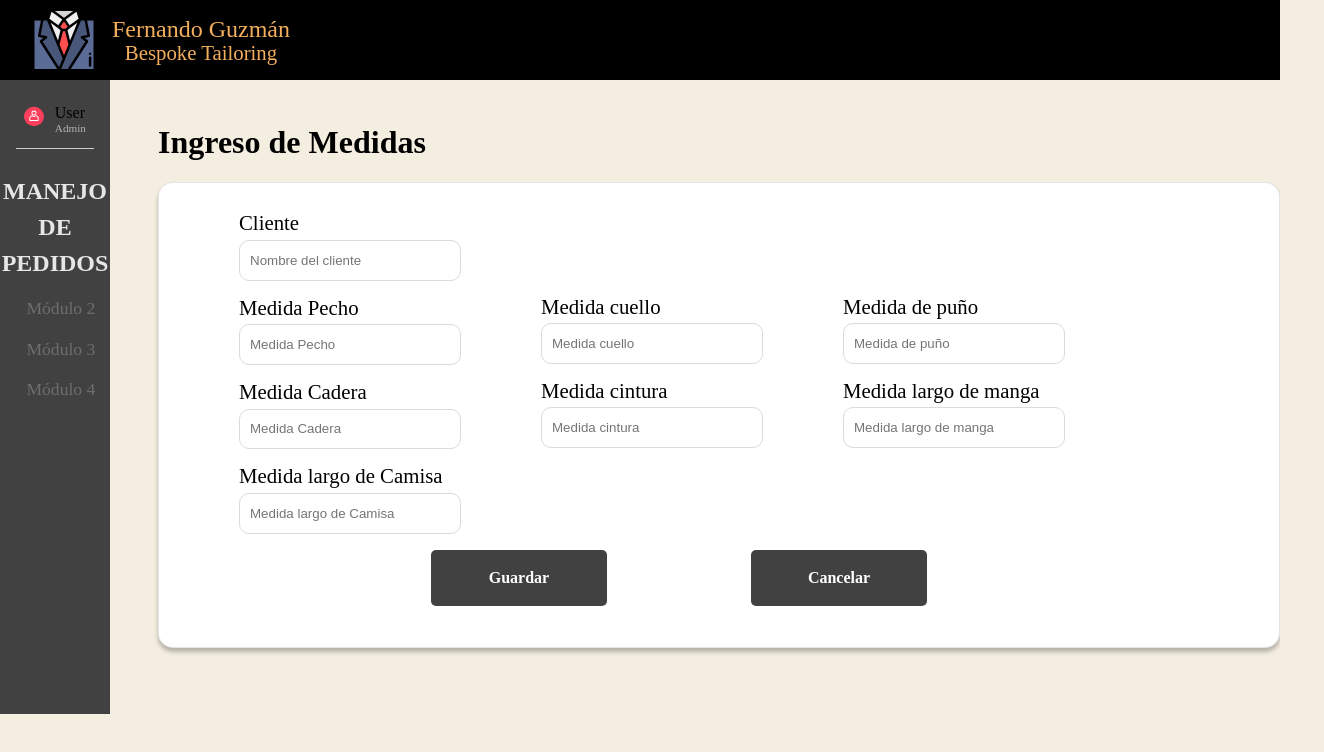
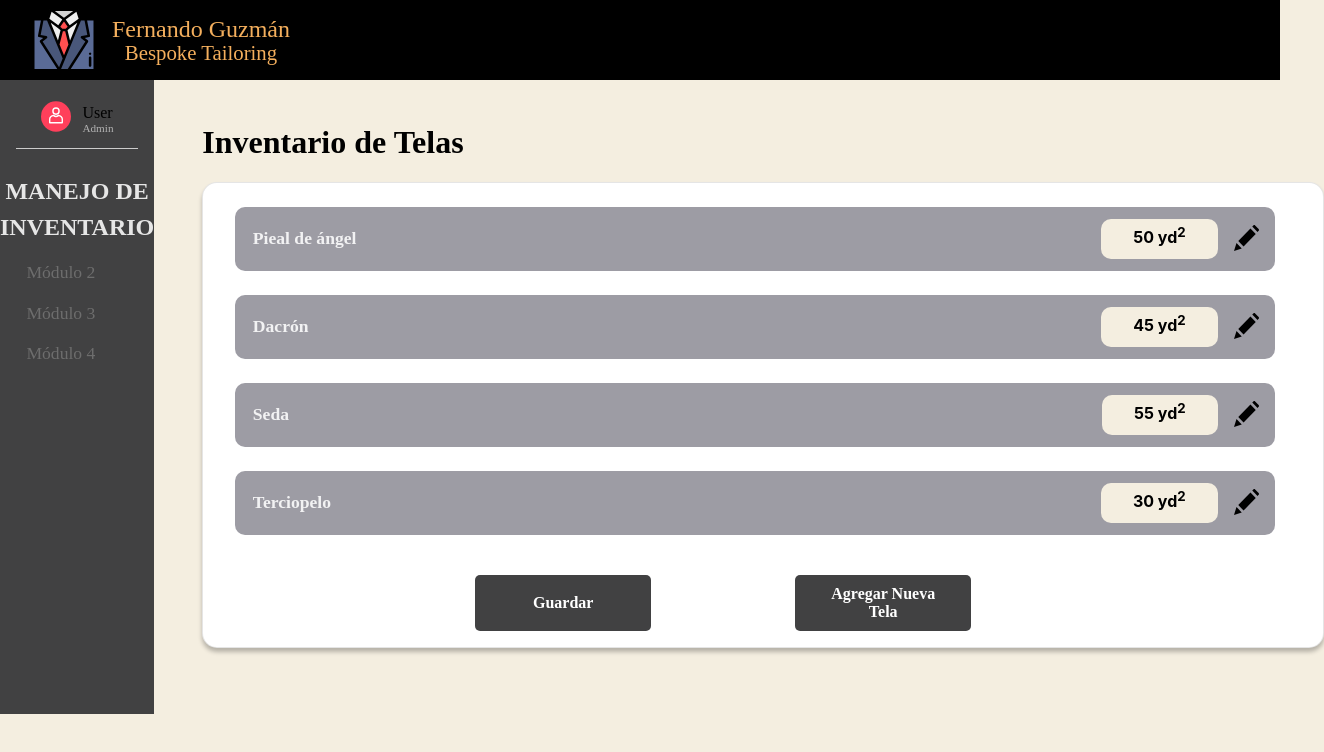
Before and after one commit to Fernando-Guzman-Bespoke/FernandoBespokeTailoring, a React (Vite) app: page / in a window 1280 px wide. Shown: the top 752 px of the page, 1324 px wide, since content can reach past the window. Built offline with nearby package versions, Linux system fonts and the light colour scheme.

Commit message:
Inventario de Telas
Creación y finalización de la página de Inventario de Telas

```diff
--- a/src/App.jsx
+++ b/src/App.jsx
@@ -1,10 +1,12 @@
 import './App.css'
-import MeasurePage from './pages/MeasurePage'
+// import MeasurePage from './pages/MeasurePage'
+import InventoryPage from './pages/InventoryPage'
 function App() {
 
   return (
     <>
-      <MeasurePage></MeasurePage>
+      {/* <MeasurePage></MeasurePage> */}
+      <InventoryPage></InventoryPage>
     </>
   )
 }
--- /dev/null
+++ b/src/components/ProductInventory/ProductInventory.css
@@ -0,0 +1,36 @@
+.ProductContainer{
+    display: flex;
+    height: 4em;
+    width: 65em;
+    background-color: rgb(157, 156, 164);
+    margin-top: 1.5em;
+    margin-left: 2em;
+    border-radius: 10px;
+}
+.InventoryText{
+    padding-top: 1.1em;
+    padding-left: 1em;
+    padding: 1em;
+    font-family: Gudea;
+    font-weight: 700;
+    font-size: 1.1em;
+}
+.InventoryCant{
+    padding-left: 2em;
+    padding-right: 2em;
+    background-color: rgb(244, 238, 224);
+    color: black;
+    border-radius: 10px;
+    height: fit-content;
+    padding-top: 0.3em;
+    padding-bottom: 0.6em;
+    font-weight: bold;
+    margin-top: 0.7em;
+    margin-left: auto;
+}
+.imgLapiz{
+    margin-top: 1.1em;
+    margin-right: 1em;
+    margin-left: 1em;
+    height: 40%;
+}
--- /dev/null
+++ b/src/components/ProductInventory/ProductInventory.jsx
@@ -0,0 +1,15 @@
+/* eslint-disable react/prop-types */
+import './ProductInventory.css'
+import lapiz from "../../assets/lapiz.svg"
+
+export default function ProductInventory(props){
+    return(
+        <>
+            <div className='ProductContainer'>
+                <div className='InventoryText'>{props.text}</div>
+                <div className='InventoryCant'>{props.cant} yd<sup>2</sup></div>
+                <img className='imgLapiz' src={lapiz}></img>
+            </div>
+        </>
+    )
+}
--- a/src/components/botones/botones.css
+++ b/src/components/botones/botones.css
@@ -1,5 +1,6 @@
 .BotonGuardar,
-.BotonCancelar{
+.BotonCancelar,
+.BotonAgregarNuevaTela{
     padding: 10px 20px;
     background-color: rgb(65, 65, 66);
     color: white;
@@ -21,3 +22,7 @@
     margin-top: 1em;
     margin-left: 9em;
 }
+.BotonAgregarNuevaTela{
+    margin-top: 1em;
+    margin-left: 9em;
+}
--- /dev/null
+++ b/src/pages/InventoryPage.css
@@ -0,0 +1,22 @@
+.InventoryContainer{
+    display: flex;
+}
+.RightContainer{
+    display: flex;
+    flex-direction: column;
+}
+.whiteContainer{
+    background: #FFFFFF;
+    border: 1px solid rgba(0, 0, 0, 0.1);
+    box-shadow: 0px 4px 4px rgba(0, 0, 0, 0.25);
+    border-radius: 15px;
+    width: 70em;
+    height: 29em;
+    margin-left: 3em;
+    margin-top: 1em;
+    display: flex;
+}
+.ContainerButtons2{
+    display: flex;
+    margin-top: 1.5em;
+}
--- /dev/null
+++ b/src/pages/InventoryPage.jsx
@@ -0,0 +1,35 @@
+import Header from '../components/header/header'
+import PageTitle from '../components/PageTitle/PageTitle'
+import SideBar from '../components/SideBar/SideBar'
+import Boton from '../components/botones/botones'
+import ProductInventory from '../components/ProductInventory/ProductInventory'
+
+import './InventoryPage.css'
+export default function InventoryPage(){
+    return(
+        <>
+            <Header></Header>
+            <div className='InventoryContainer'>
+                <SideBar TitleSide={'MANEJO DE INVENTARIO'}></SideBar>
+                <div className='RightContainer'>
+                    <PageTitle title={'Inventario de Telas'}></PageTitle>
+                    <div className='whiteContainer'>
+                        <div className='WhiteInternContainer'>
+                            <div className='Nose'>
+                                <ProductInventory text={'Pieal de ángel'} cant={'50'}></ProductInventory>
+                                <ProductInventory text={'Dacrón'} cant={'45'}></ProductInventory>
+                                <ProductInventory text={'Seda'} cant={'55'}></ProductInventory>
+                                <ProductInventory text={'Terciopelo'} cant={'30'}></ProductInventory>
+                            </div>
+                            <div className='ContainerButtons2'>
+                                <Boton clase={'BotonGuardar'} text={'Guardar'}></Boton>
+                                <Boton clase={'BotonAgregarNuevaTela'} text={'Agregar Nueva Tela'}></Boton>
+                            </div>
+                        </div>
+                    </div>
+                </div>
+            </div>
+
+        </>
+    )
+}
--- a/src/pages/MeasurePage.css
+++ b/src/pages/MeasurePage.css
@@ -42,5 +42,4 @@
 }
 .ContainerButtons{
     display: flex;
-    color: black;
 }
```
Also changed, not shown: src/assets/lapiz.svg (added).
